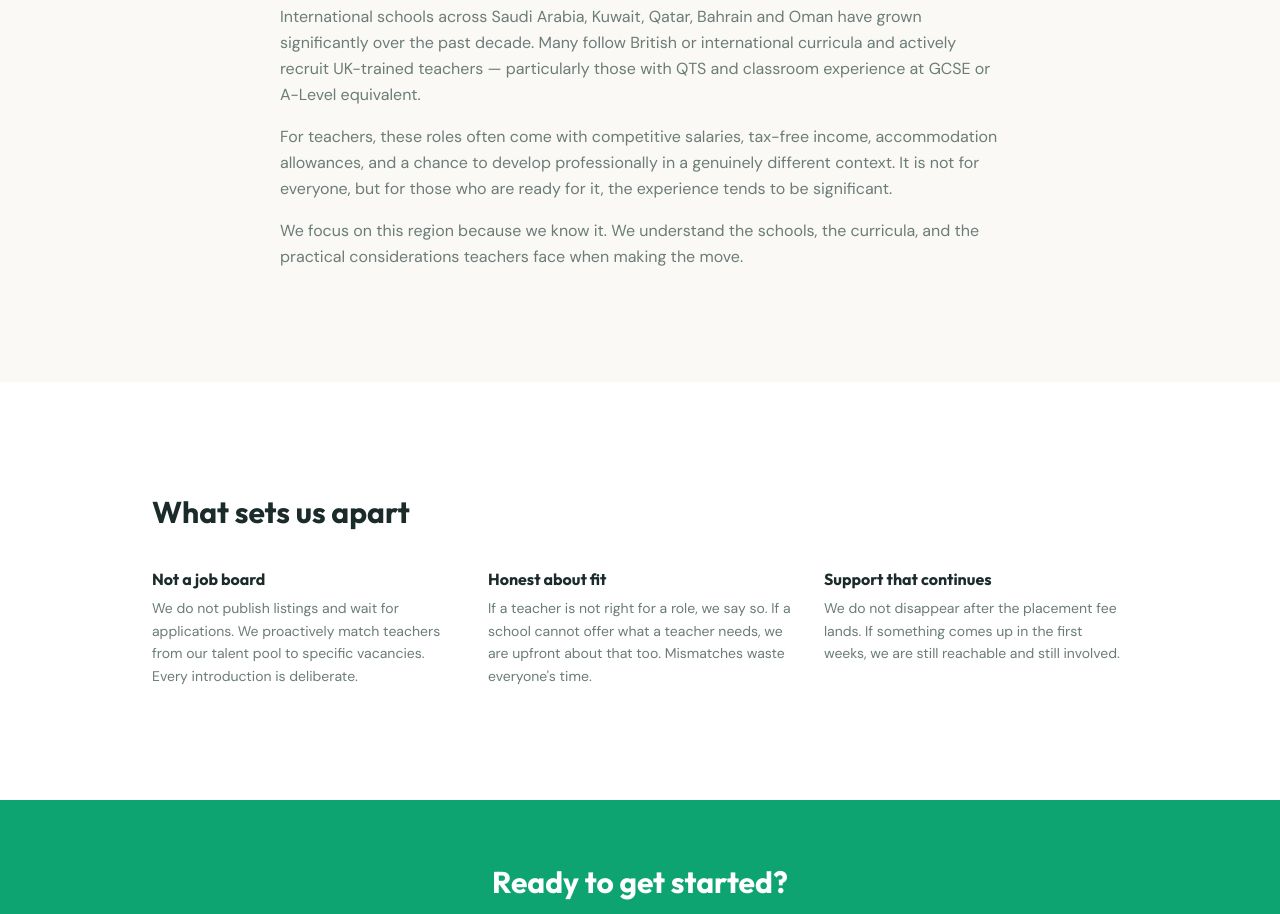
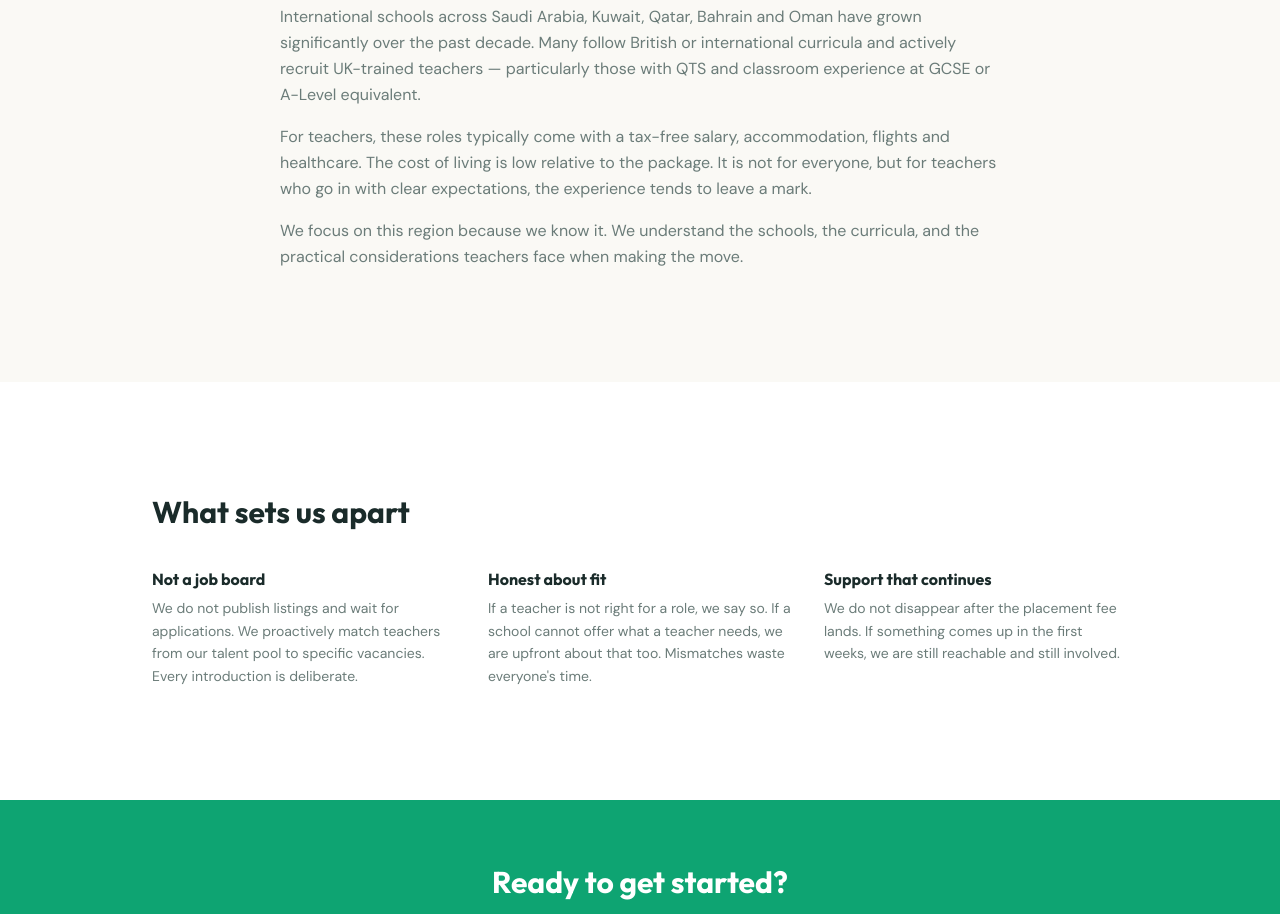
Before and after one commit to M-Subaru/gchalkboard-platform, a Next.js app: page /about in a window 1280 px wide. Shown: the part 1260-2174 px from the top of the page. Built offline with nearby package versions, Linux system fonts and the light colour scheme.

Commit message:
fix: copy audit pass, humanizer fixes across public pages

```diff
--- a/src/app/(public)/about/page.tsx
+++ b/src/app/(public)/about/page.tsx
@@ -94,10 +94,10 @@ export default function AboutPage() {
               experience at GCSE or A-Level equivalent.
             </p>
             <p className="text-[var(--gc-muted)] leading-relaxed mb-4">
-              For teachers, these roles often come with competitive salaries, tax-free income,
-              accommodation allowances, and a chance to develop professionally in a genuinely
-              different context. It is not for everyone, but for those who are ready for it, the
-              experience tends to be significant.
+              For teachers, these roles typically come with a tax-free salary,
+              accommodation, flights and healthcare. The cost of living is low relative
+              to the package. It is not for everyone, but for teachers who go in with clear
+              expectations, the experience tends to leave a mark.
             </p>
             <p className="text-[var(--gc-muted)] leading-relaxed">
               We focus on this region because we know it. We understand the schools, the curricula,
--- a/src/app/(public)/for-teachers/page.tsx
+++ b/src/app/(public)/for-teachers/page.tsx
@@ -51,7 +51,7 @@ export default function ForTeachersPage() {
           </motion.h1>
           <motion.p variants={fadeUp} initial="hidden" animate="show" custom={2}
             className="mt-5 text-lg text-[var(--gc-muted)] leading-relaxed max-w-xl">
-            Working internationally is a significant decision. We treat it like one. No mass
+            Moving abroad to teach is a big call. We treat it like one. No mass
             applications, no chasing — just a straightforward process designed around you.
           </motion.p>
           <motion.div variants={fadeUp} initial="hidden" animate="show" custom={3} className="mt-8">
--- a/src/app/(public)/page.tsx
+++ b/src/app/(public)/page.tsx
@@ -201,7 +201,7 @@ export default function HomePage() {
         <div className="container mx-auto px-4 sm:px-6 text-center">
           <motion.div variants={fadeUp} initial="hidden" whileInView="show" viewport={{ once: true }}>
             <h2 className="text-2xl md:text-3xl font-bold text-white mb-4" style={{ fontFamily: 'Outfit, sans-serif' }}>Ready to get started?</h2>
-            <p className="text-white/80 mb-8 text-sm">Whether you are a teacher looking for your next opportunity or a school with a vacancy to fill.</p>
+            <p className="text-white/80 mb-8 text-sm">Teachers: register your profile and we will be in touch if we have a match. Schools: post a vacancy and we start the search.</p>
             <div className="flex flex-wrap justify-center gap-4">
               <Link href="/talent-pool" className="px-6 py-3 rounded-lg bg-white text-[#0ea472] font-semibold text-sm hover:bg-white/90 transition-colors duration-150">Join the Talent Pool</Link>
               <Link href="/post-vacancy" className="px-6 py-3 rounded-lg border border-white text-white font-semibold text-sm hover:bg-white/10 transition-colors duration-150">Post a Vacancy</Link>
```
